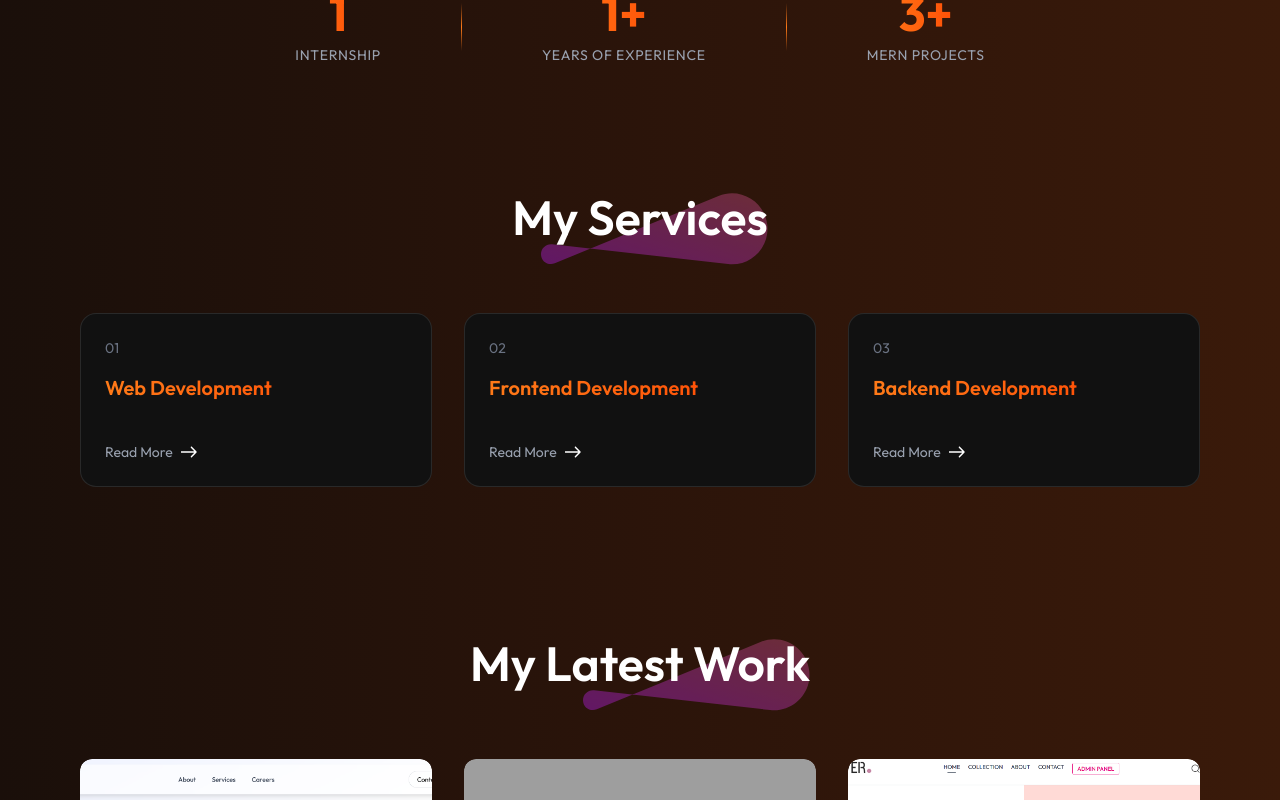
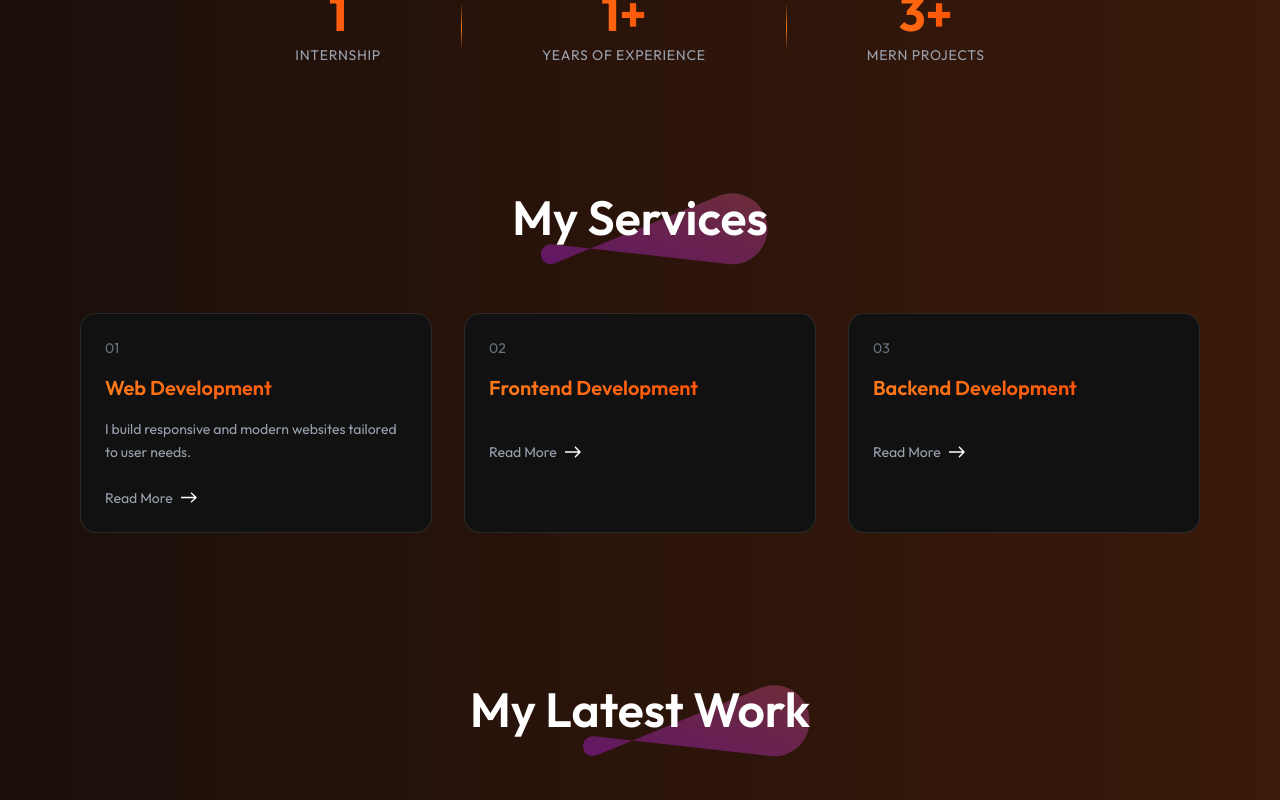
Before and after one commit to yashpal0502/yashpal-portfolio, a React (Vite) app in the folder yashpal-portfolio/: page / in a window 1280 px wide. Both pictures are taken after a click on the element 256 px from the left and 1749 px from the top of the page. Shown: the part 1349-2149 px from the top of the page. Built offline with nearby package versions, Linux system fonts and the light colour scheme; no server answers; grey boxes are pictures that could not be loaded; a web font is replaced by a local one.

Commit message:
service section function updated

```diff
--- a/yashpal-portfolio/src/components/Services.jsx
+++ b/yashpal-portfolio/src/components/Services.jsx
@@ -1,4 +1,4 @@
-import React from "react";
+import React, { act, useState } from "react";
 import theme_pattern from "../assets/theme_pattern.svg";
 import Services_Data from "../assets/services_data";
 import arrow_icon from "../assets/arrow_icon.svg";
@@ -29,6 +29,8 @@ const cardVariant = {
 };
 
 const Services = () => {
+  const [expand, setExpand] = useState(false);
+  const [activeIndex, setActiveIndex] = useState(null);
   return (
     <motion.div
       id="service"
@@ -55,6 +57,7 @@ const Services = () => {
             <motion.div
               key={idx}
               variants={cardVariant}
+              onClick={() => setActiveIndex(activeIndex === idx ? null : idx)}
               className="group relative bg-[#111] p-6 rounded-2xl border border-white/10
         hover:border-[#ff7a18] transition duration-500 overflow-hidden cursor-pointer"
             >
@@ -76,17 +79,28 @@ const Services = () => {
                 </h2>
 
                 {/* Description */}
-                <p
+
+                {setExpand && (
+                  <p
+                    className={`text-gray-400 text-sm leading-relaxed overflow-hidden ${activeIndex === idx ? "opacity-100 max-h-40" : "opacity-0 max-h-0"} md:group-hover:opacity-100 md:group-hover:max-h-40 transition-all duration-500`}
+                  >
+                    {service.s_desc}
+                  </p>
+                )}
+                {/* <p
                   className="text-gray-400 text-sm leading-relaxed
           opacity-0 max-h-0 overflow-hidden
           group-hover:opacity-100 group-hover:max-h-40
           transition-all duration-500"
                 >
                   {service.s_desc}
-                </p>
+                </p> */}
 
                 {/* Read More */}
-                <div className="flex items-center gap-2 mt-2">
+                <button
+                  onClick={() => setExpand(!expand)}
+                  className="flex items-center gap-2 mt-2"
+                >
                   <p className="text-sm text-gray-400 group-hover:text-[#ff7a18] transition">
                     Read More
                   </p>
@@ -96,7 +110,7 @@ const Services = () => {
                     alt="arrow"
                     className="w-4 transition-transform duration-300 group-hover:translate-x-2"
                   />
-                </div>
+                </button>
               </div>
             </motion.div>
           ))}
```
